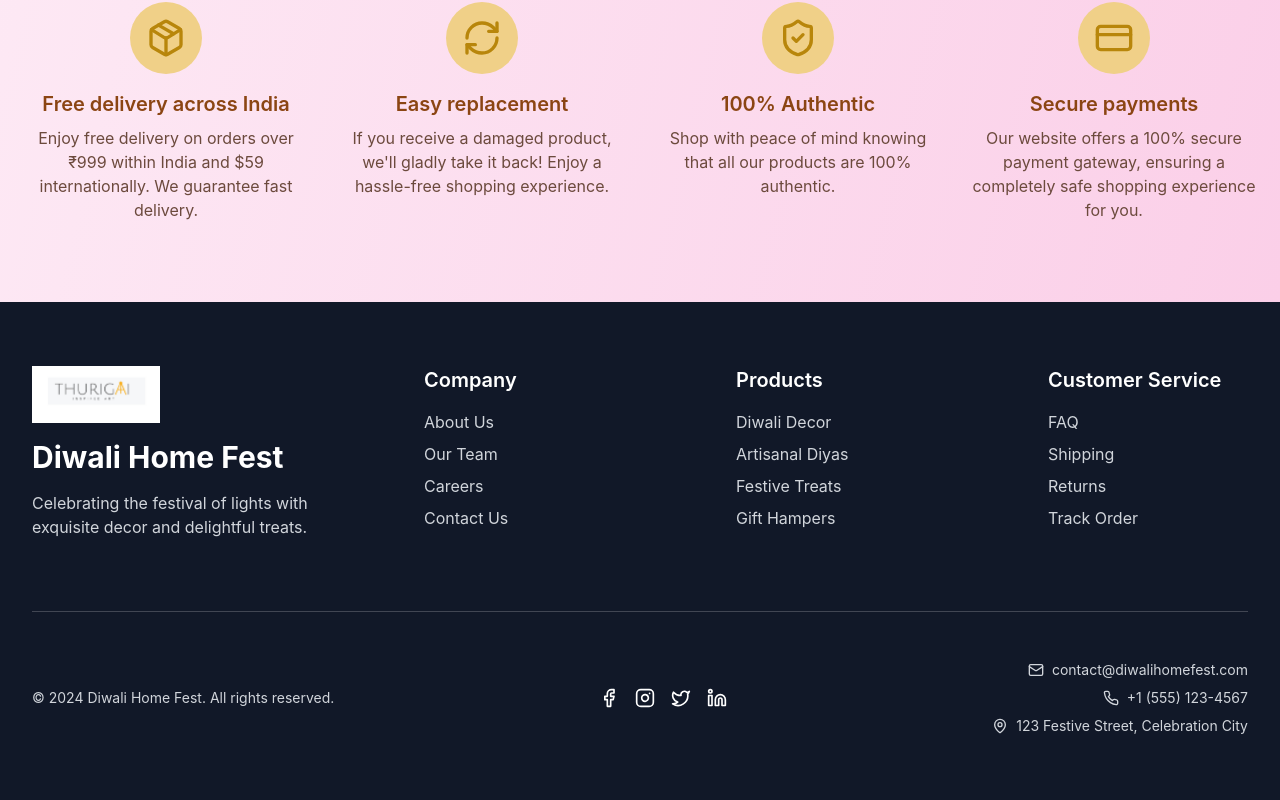
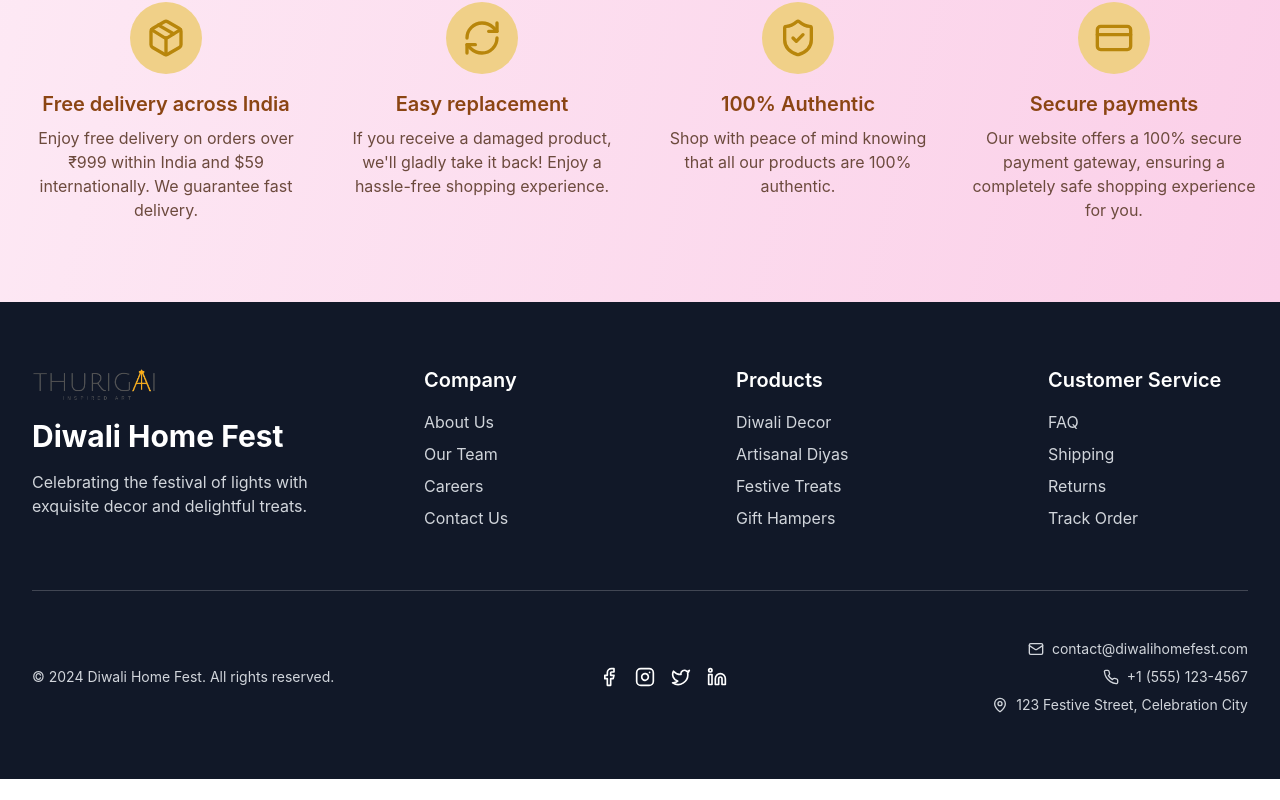
Before and after one commit to 6382737054/Thurigai-ecom, a React (Create React App) app: page / in a window 1280 px wide. Shown: the part 4958-5758 px from the top of the page. After the commit the page ends 5737 px from the top, so only its background shows below. Built offline with nearby package versions, Linux system fonts and the light colour scheme.

Commit message:
Initial commit

```diff
--- a/src/Components/Footer.jsx
+++ b/src/Components/Footer.jsx
@@ -37,7 +37,7 @@ const Footer = () => {
             transition={{ duration: 0.5 }}
           >
             <img
-              src="/Images/FooterLogo.png"
+              src="/Images/Logo.png"
               alt="Diwali Home Fest Logo"
               className="mb-4 w-24 sm:w-32 h-auto"
             />
```
